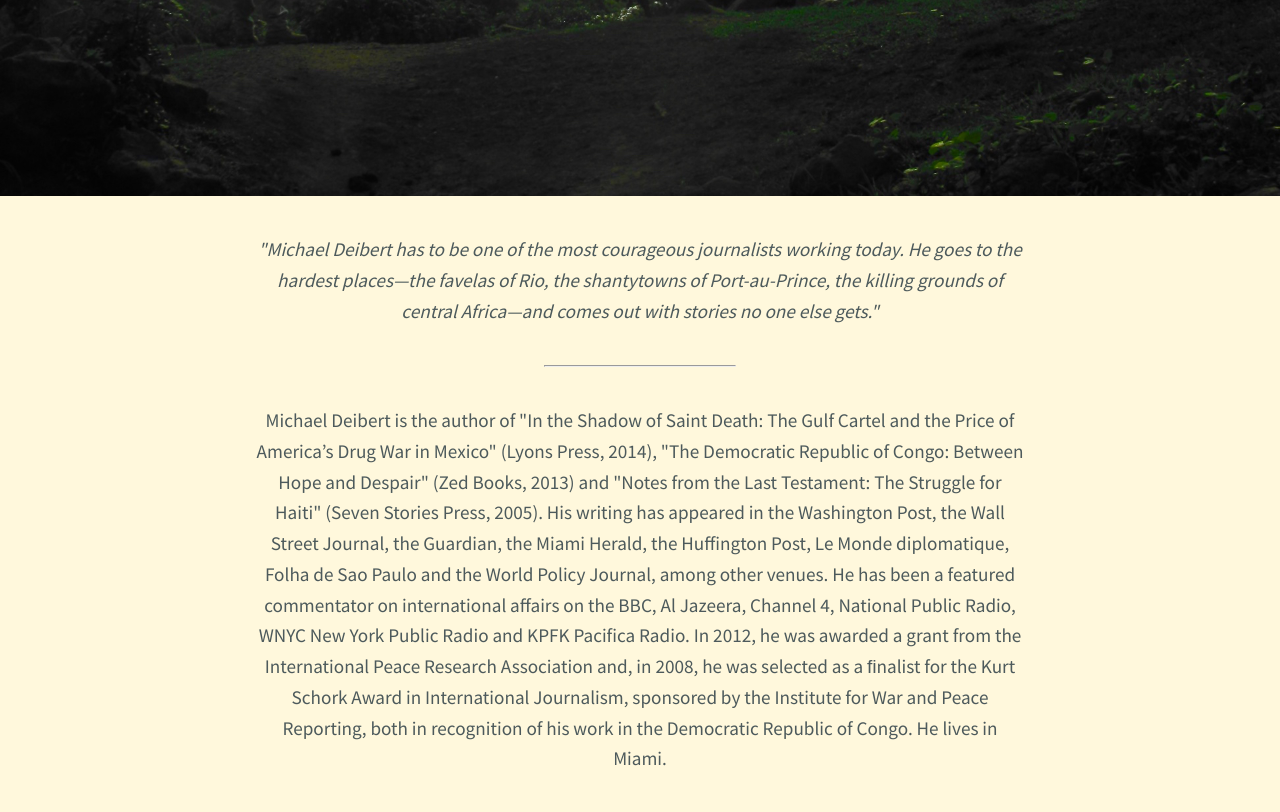
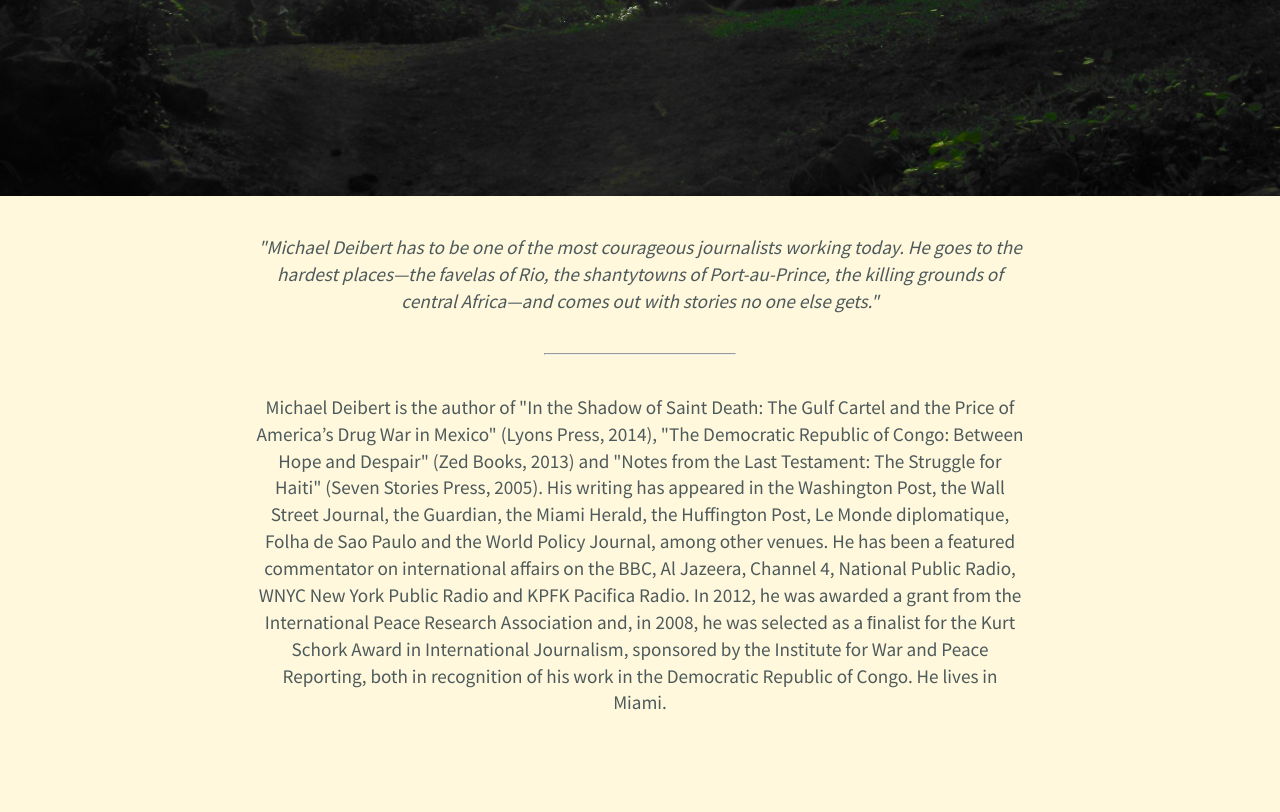
Before and after one commit to bikio/mdeib, a PHP site: page /index.php in a window 1280 px wide. Shown: the part 504-1316 px from the top of the page. After the commit the page ends 1214 px from the top, so only its background shows below. Run offline with PHP 8.4, Linux system fonts and the light colour scheme.

Commit message:
line height and p fix

```diff
--- a/css/style.css
+++ b/css/style.css
@@ -454,10 +454,10 @@ h1.title {
   font-style: italic;
 }
 .cd-main-content p {
-  line-height: 1.6;
+  line-height: 1.4;
   text-align: center;
   margin: 2em 0;
-  font-size: 1.2em;
+  font-size: 1em;
 }
 @media only screen and (min-width: 1170px) {
   .cd-main-content p {
```
